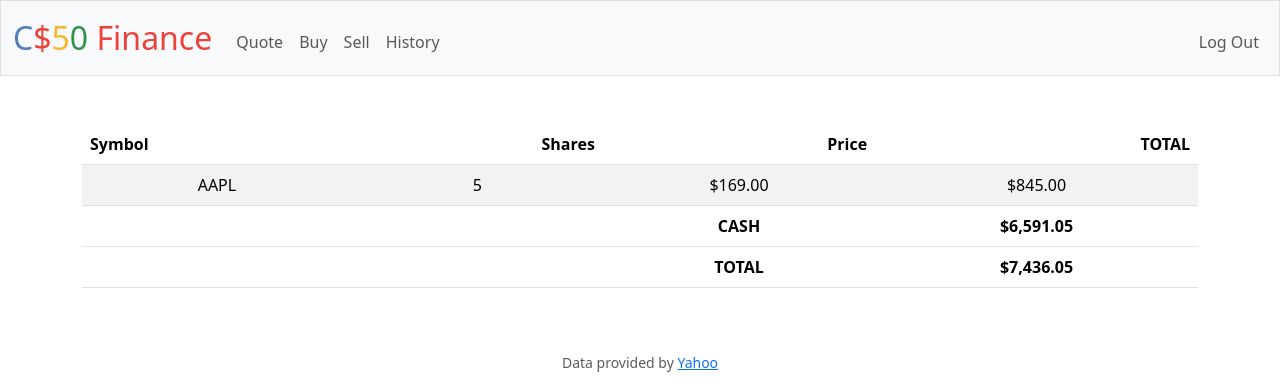
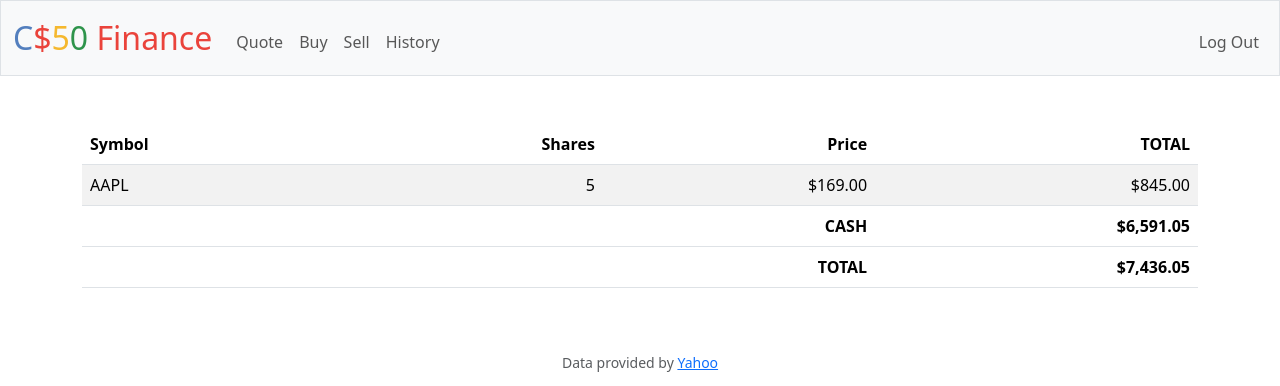
Before and after one commit to israel-obeata/cs50x-2024, a Flask app: page / in a window 1280 px wide. Shown: the top 386 px of the page. Run offline with Flask 3, Linux system fonts and the light colour scheme; a user stored in the database is signed in; some libraries are stand-ins or nearby versions.

Commit message:
Fri, Mar 8, 2024, 10:33 PM +08:00

```diff
--- a/finance/templates/index.html
+++ b/finance/templates/index.html
@@ -17,22 +17,22 @@
         <tbody>
             {% for stock in stocks %}
                 <tr>
-                    <td>{{ stock.symbol }}</td>
-                    <td>{{ stock.totalShares }}</td>
-                    <td>{{ usd(stock.price) }}</td>
-                    <td>{{ usd(stock.totalShares * stock.price) }}</td>
+                    <td class="text-start">{{ stock.symbol }}</td>
+                    <td class="text-end">{{ stock.totalShares }}</td>
+                    <td class="text-end">{{ usd(stock.price) }}</td>
+                    <td class="text-end">{{ usd(stock.totalShares * stock.price) }}</td>
                 </tr>
             {% endfor %}
                 <tr>
                     <td colspan="2"></td>
-                    <td><strong> CASH </strong></td>
-                    <td><strong> {{ usd(cash) }} </strong></td>
+                    <td class="text-end"><strong> CASH </strong></td>
+                    <td class="text-end"><strong> {{ usd(cash) }} </strong></td>
                 </tr>
         </tbody>
         <tfoot>
             <td colspan="2"></td>
-            <td><strong> TOTAL </strong></td>
-            <td><strong> {{ usd(total) }} </strong></td>
+            <td class="text-end"><strong> TOTAL </strong></td>
+            <td class="text-end"><strong> {{ usd(total) }} </strong></td>
         </tfoot>
     </table>
 {% endblock %}
```
